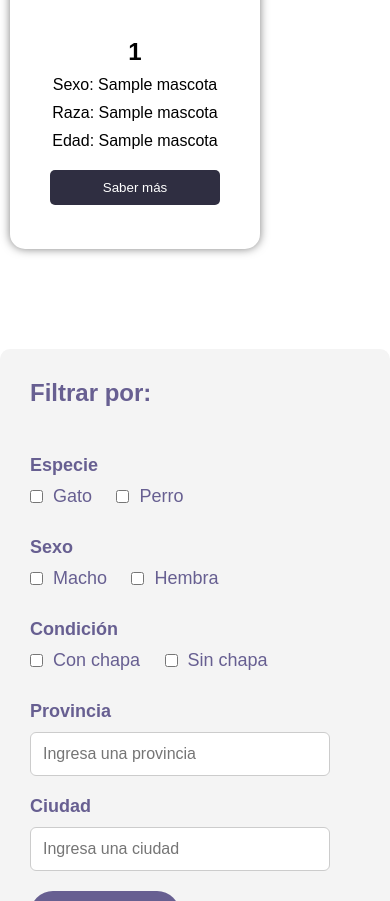
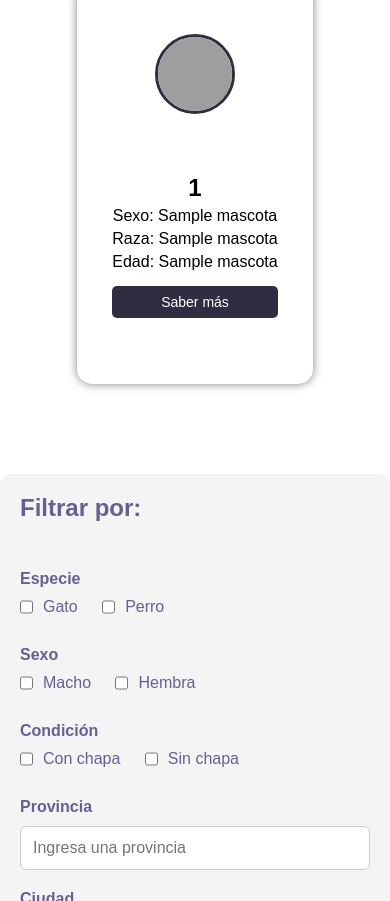
Before and after one commit to 6onza/patitas-perdidas, a Flask app: template frontend/templates/index.html in a window 390 px wide; the page is wider, and only the part inside the window is pictured. Shown: the part 666-1567 px from the top of that part. Run offline with Flask 2, Linux system fonts and the light colour scheme; the template is opened without the code that fills it: most values are stand-ins (such as "Sample title", 1, 10 or a date in 2020); some libraries are stand-ins or nearby versions; grey boxes are pictures that could not be loaded.

Commit message:
Añadidos: cards y map responsive

```diff
--- a/frontend/static/css/cards.css
+++ b/frontend/static/css/cards.css
@@ -79,3 +79,39 @@
 .boton:hover {
     background-color: var(--secondary-color);
 }
+
+@media (max-width: 768px) {
+    .contenedor {
+        grid-template-columns: 1fr;
+        gap: 20px;
+        padding: 10px;
+    }
+
+    .cuadrado {
+        width: 100%;
+    }
+
+    .imagen {
+        width: 80px;
+        height: 80px;
+    }
+
+    .cuadro_texto {
+        padding: 15px;
+        gap: 5px;
+    }
+
+    .boton {
+        padding: 8px 15px;
+        font-size: 14px;
+    }
+
+    .h2-title {
+        font-size: 18px;
+        text-align: center;
+        color: var(--primary-color);
+        width: 100%;
+        margin-top: 10vh;
+        margin-bottom: 60px;
+    }
+}
--- a/frontend/static/css/map.css
+++ b/frontend/static/css/map.css
@@ -1,9 +1,10 @@
 .map-container {
   display: flex;
+  flex-wrap: wrap;
+  justify-content: space-between;
+  max-width: 1400px;
   width: 100%;
-  max-width: 1400px;
-  flex-wrap: wrap;
-  justify-content: space-around;
+  margin: auto;
 }
 
 .col-lg-7 {
@@ -17,7 +18,6 @@
   width: 100%;
   min-height: 100%;
 }
-
 
 #search-form {
   background-color: var(--light-color);
@@ -34,7 +34,6 @@
   font-weight: bold;
   color: var(--secondary-color);
   margin-bottom: 10px;
-  font-weight: 700;
   display: block;
 }
 
@@ -98,23 +97,55 @@
 #map {
   height: 100%;
   width: 100%;
+  border: 1px solid #ccc;
+  border-radius: 10px;
 }
 
-@media (max-width: 900px) {
-  .row {
+@media (max-width: 768px) {
+  .map-container {
     flex-direction: column;
+    align-items: center;
   }
-  .col-lg-5 {
+
+  .col-lg-5, .col-lg-7 {
     max-width: 100%;
     margin-bottom: 20px;
   }
+
   .col-lg-7 {
-    max-width: 100%;
-    margin-bottom: 20px;
-    height: 400px;
-  }
-  #map{
-    height: 400px;
+    height: 300px; /* Reduce el tamaño del mapa */
   }
 
+  #map {
+    height: 300px;
+    width: 100%;
+  }
+
+  #search-form {
+    padding: 20px;
+  }
+
+  .form-group label {
+    font-size: 16px;
+  }
+
+  .btn-primary {
+    max-width: 120px; /* Botón más pequeño en dispositivos pequeños */
+  }
 }
+
+@media (max-width: 480px) {
+  #map {
+    height: 250px; /* Aún más pequeño para pantallas muy pequeñas */
+  }
+
+  .btn-primary {
+    max-width: 100px;
+    font-size: 14px;
+    padding: 10px 20px;
+  }
+
+  .form-control {
+    max-width: 100%;
+  }
+}
```
